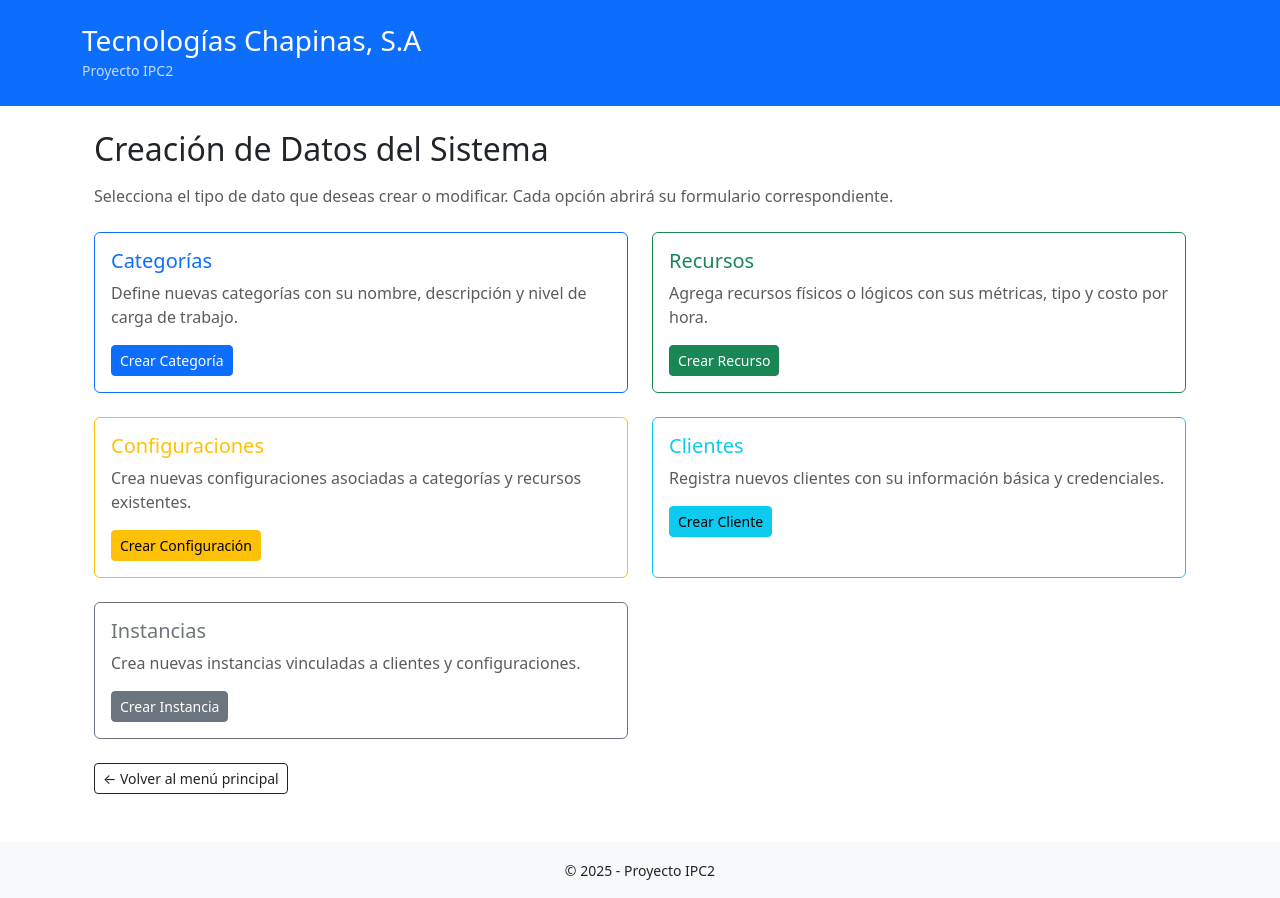
After one commit to SelvinChuquiej/IPC2_Proyecto3_202405516, a Django app: page /menu_creacion/ in a window 1280 px wide. The commit adds this page. Run offline with Django 5.2, Linux system fonts and the light colour scheme.

Commit message:
Agregar formulario y vista para creacion de categorias desde el Front

```diff
--- a/IPC2_Proyecto3_202405516/Front/view/app/templates/index.html
+++ b/IPC2_Proyecto3_202405516/Front/view/app/templates/index.html
@@ -100,7 +100,7 @@
                                 <td>Creación de nuevos datos</td>
                                 <td class="text-muted">Crear o modificar categorías, recursos, clientes e instancias usando las mismas APIs de configuración.</td>
                                 <td class="text-end">
-                                    <a href="" class="btn btn-outline-primary btn-sm" style="width: 35%;">Crear</a>
+                                    <a href="{% url 'menu_creacion' %}" class="btn btn-outline-primary btn-sm" style="width: 35%;">Crear</a>
                                 </td>
                             </tr>
 
--- /dev/null
+++ b/IPC2_Proyecto3_202405516/Front/view/app/templates/menu_creacion.html
@@ -0,0 +1,74 @@
+{% extends "base.html" %}
+{% block content %}
+<div class="container mt-4">
+    <h2 class="mb-3">Creación de Datos del Sistema</h2>
+    <p class="text-muted mb-4">Selecciona el tipo de dato que deseas crear o modificar. Cada opción abrirá su formulario
+        correspondiente.</p>
+
+    <div class="row row-cols-1 row-cols-md-2 g-4">
+
+        <!-- Categorías -->
+        <div class="col">
+            <div class="card border-primary h-100">
+                <div class="card-body">
+                    <h5 class="card-title text-primary">Categorías</h5>
+                    <p class="card-text text-muted">Define nuevas categorías con su nombre, descripción y nivel de carga
+                        de trabajo.</p>
+                    <a href="{% url 'crear_categoria' %}" class="btn btn-primary btn-sm">Crear Categoría</a>
+                </div>
+            </div>
+        </div>
+
+        <!-- Recursos -->
+        <div class="col">
+            <div class="card border-success h-100">
+                <div class="card-body">
+                    <h5 class="card-title text-success">Recursos</h5>
+                    <p class="card-text text-muted">Agrega recursos físicos o lógicos con sus métricas, tipo y costo por
+                        hora.</p>
+                    <a href="" class="btn btn-success btn-sm">Crear Recurso</a>
+                </div>
+            </div>
+        </div>
+
+        <!-- Configuraciones -->
+        <div class="col">
+            <div class="card border-warning h-100">
+                <div class="card-body">
+                    <h5 class="card-title text-warning">Configuraciones</h5>
+                    <p class="card-text text-muted">Crea nuevas configuraciones asociadas a categorías y recursos
+                        existentes.</p>
+                    <a href="" class="btn btn-warning btn-sm">Crear Configuración</a>
+                </div>
+            </div>
+        </div>
+
+        <!-- Clientes -->
+        <div class="col">
+            <div class="card border-info h-100">
+                <div class="card-body">
+                    <h5 class="card-title text-info">Clientes</h5>
+                    <p class="card-text text-muted">Registra nuevos clientes con su información básica y credenciales.
+                    </p>
+                    <a href="" class="btn btn-info btn-sm">Crear Cliente</a>
+                </div>
+            </div>
+        </div>
+
+        <!-- Instancias -->
+        <div class="col">
+            <div class="card border-secondary h-100">
+                <div class="card-body">
+                    <h5 class="card-title text-secondary">Instancias</h5>
+                    <p class="card-text text-muted">Crea nuevas instancias vinculadas a clientes y configuraciones.</p>
+                    <a href="" class="btn btn-secondary btn-sm">Crear Instancia</a>
+                </div>
+            </div>
+        </div>
+    </div>
+
+    <div class="mt-4">
+        <a href="{% url 'home' %}" class="btn btn-outline-dark btn-sm">← Volver al menú principal</a>
+    </div>
+</div>
+{% endblock %}
--- a/IPC2_Proyecto3_202405516/Front/view/app/urls.py
+++ b/IPC2_Proyecto3_202405516/Front/view/app/urls.py
@@ -7,4 +7,6 @@ urlpatterns = [
     path('enviar_consumos/', views.enviar_consumos, name='enviar_consumos'),
     path('consultar_datos/', views.consultar_datos, name='consultar_datos'),
     path('inicializar/', views.inicializar_sistema, name='inicializar_sistema'),
+    path('menu_creacion/', views.menu_creacion, name='menu_creacion'),
+    path('menu_creacion/crear/categoria/', views.crear_categoria, name='crear_categoria'),
 ]
--- a/IPC2_Proyecto3_202405516/Front/view/app/views.py
+++ b/IPC2_Proyecto3_202405516/Front/view/app/views.py
@@ -100,3 +100,25 @@ def inicializar_sistema(request):
             messages.error(request, f'Error de conexión con el backend: {e}')
 
     return redirect('home')
+
+def menu_creacion(request):
+    return render(request, 'menu_creacion.html')
+
+def crear_categoria(request):
+    if request.method == 'POST':
+        payload = {
+            "tipo": "categoria",
+            "id_Categoria": request.POST.get('id'),
+            "nombre": request.POST.get('nombre'),
+            "descripcion": request.POST.get('descripcion'),
+            "carga_trabajo": request.POST.get('carga_trabajo'),
+        }
+        resp = requests.post(f"{API_URL}/api/sistema/menu_creacion/crear/categoria", json=payload)
+
+        if resp.status_code == 200:
+            messages.success(request, "Categoría creada correctamente.")
+        elif resp.status_code == 409:
+            messages.warning(request, "Ya existe una categoría con ese ID.")
+        else:
+            messages.error(request, "Error al crear categoría.")
+    return render(request, 'crear_categoria.html')
```
Also changed, not shown: IPC2_Proyecto3_202405516/Back/controller/app_controller.py (+17 -0 lines), IPC2_Proyecto3_202405516/Back/database/xml_database.py (+7 -9 lines), IPC2_Proyecto3_202405516/Front/view/app/templates/crear_categoria.html (added, +43 -0 lines).
